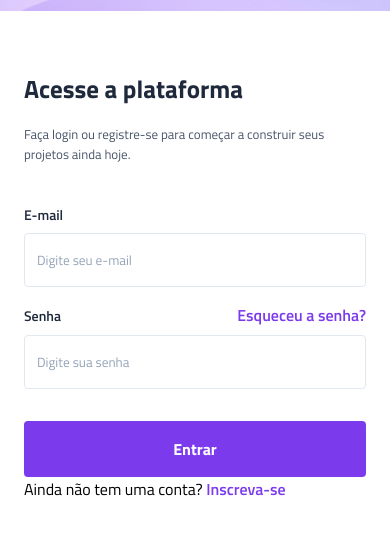
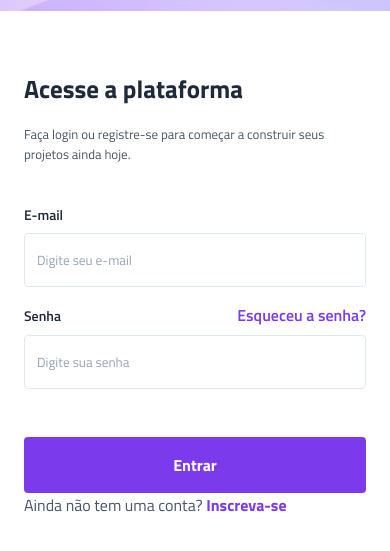
Before and after one commit to sosoakemi/TBvertigo, a plain HTML site: page index.html in a window 390 px wide. Shown: the part 123-674 px from the top of the page. Drawn offline with Linux system fonts and the light colour scheme.

Commit message:
versão mobile finlizada!

```diff
--- a/style.css
+++ b/style.css
@@ -90,6 +90,7 @@ main{
 
 .login button {
     margin-top: 1rem;
+    margin-top: 2rem;
     padding-block: 1rem;
     width: 100%;
     background-color: var(--purple);
@@ -101,3 +102,11 @@ main{
     color: var(--white);
 
 }
+
+.login > p {
+    color: var(--gray-600);
+}
+.login > p a {
+    font-weight: 700;
+    font-size: 1rem;
+}
```
